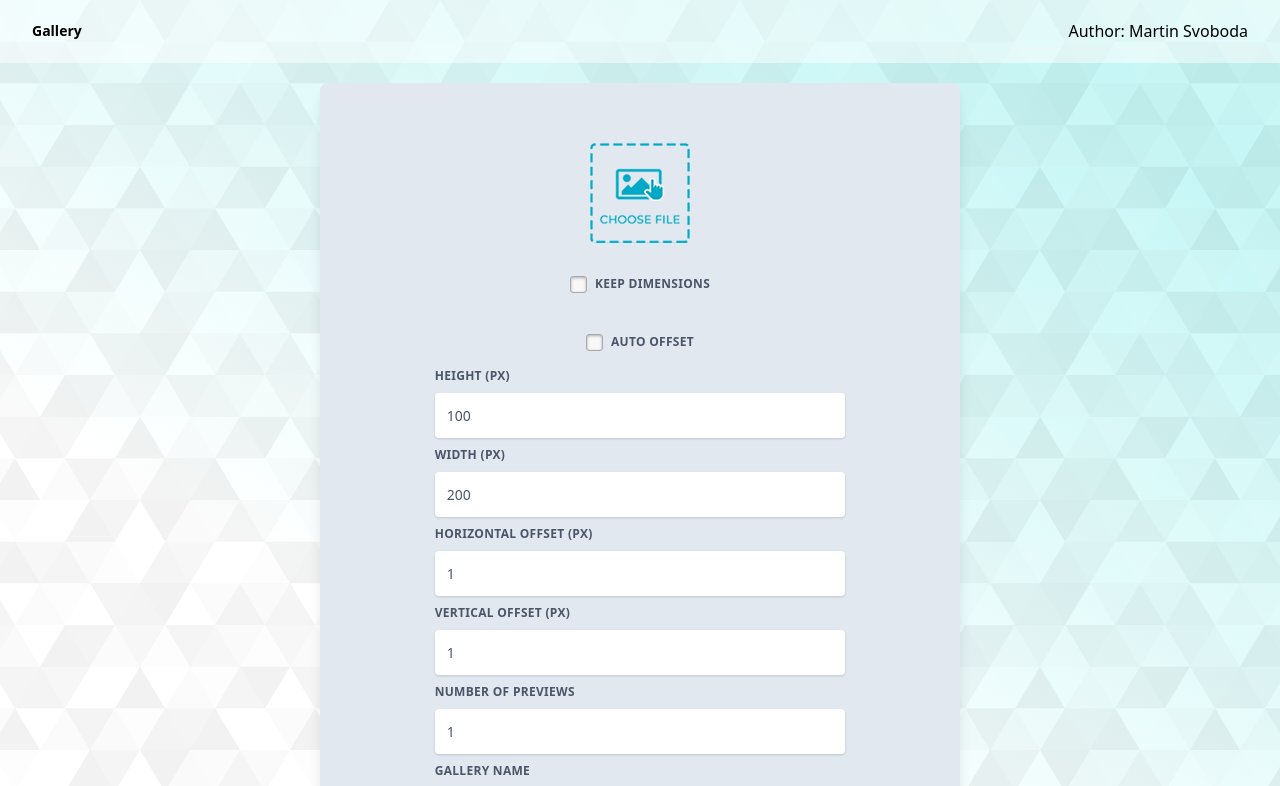
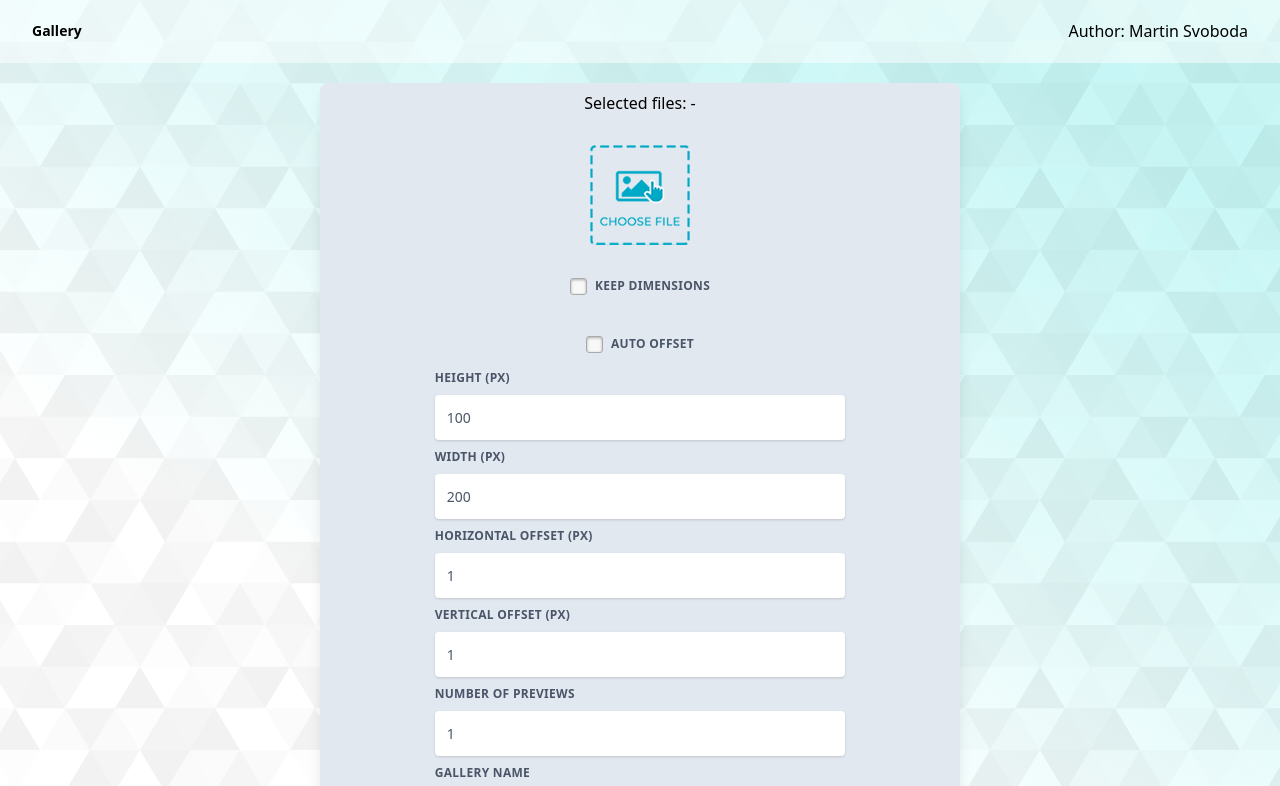
Before and after one commit to Maaaartin/Frontend, a React (Create React App) app: page / in a window 1280 px wide. Shown: the top 786 px of the page. Built offline with nearby package versions, Linux system fonts and the light colour scheme.

Commit message:
Showing uploaded files

```diff
--- a/src/components/GalleryModal.jsx
+++ b/src/components/GalleryModal.jsx
@@ -6,7 +6,6 @@ import { Row, Col } from "react-flexbox-grid";
 import Select from 'react-select';
 import { isEmpty } from "lodash";
 import { withRouter } from 'react-router-dom';
-
 
 /**
  * Creates modal window for selecting a gallery to display
--- a/src/pages/Gallery.jsx
+++ b/src/pages/Gallery.jsx
@@ -80,6 +80,7 @@ class Gallery extends Component {
                         // to add alt attribute
                         renderThumbInner: (image) => {
                             return <img
+                                className='m-auto'
                                 src={img}
                                 alt={`${image.name}, ${image.height} x ${image.width}`}
                             />
--- a/src/pages/Index.jsx
+++ b/src/pages/Index.jsx
@@ -194,7 +194,7 @@ class Index extends Component {
     }
     render() {
         const { height, width, previews, title, galleryModalOpen, keepChecked, x, y, offsetChecked, error, processing, galleries
-        } = this.state;
+            , files } = this.state;
         return [
             <Modal
                 isOpen={processing}
@@ -243,11 +243,19 @@ class Index extends Component {
             <TopContainer />,
 
             <Row center='xs' className='m-auto mt-5 relative flex flex-col min-w-0 break-words w-1/2 mb-6 shadow-lg rounded-lg bg-gray-300 border-0 pb-2'>
+                <Row center='xs' className='w-full m-0 mt-2'>
+                    <Col sm={12}>
+                        {'Selected files:' + (isEmpty(files) ? ' -' : Object.keys(files).map((item, index) => {
+                            return ' ' + files[index].name
+                        }))
+                        }
+                    </Col>
+                </Row>
                 <Row center='xs' className='w-full m-0'>
                     <Col style={{
                         width: '100px',
                         height: '100px',
-                        margin: '60px auto 0 auto',
+                        margin: '30px auto 0 auto',
                         background: `url("${upload}") top center`,
                         position: 'relative',
                         padding: 0
```
